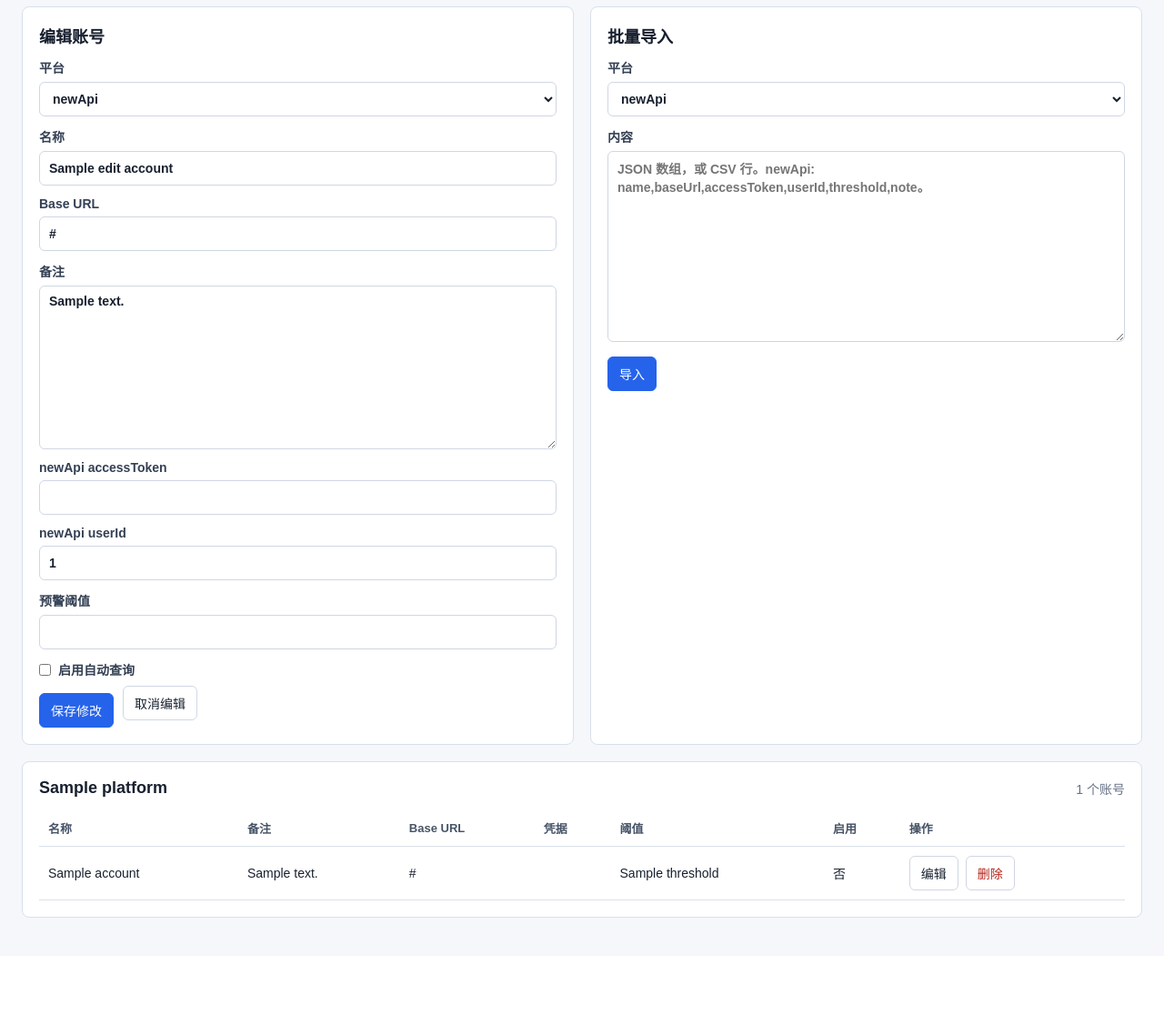
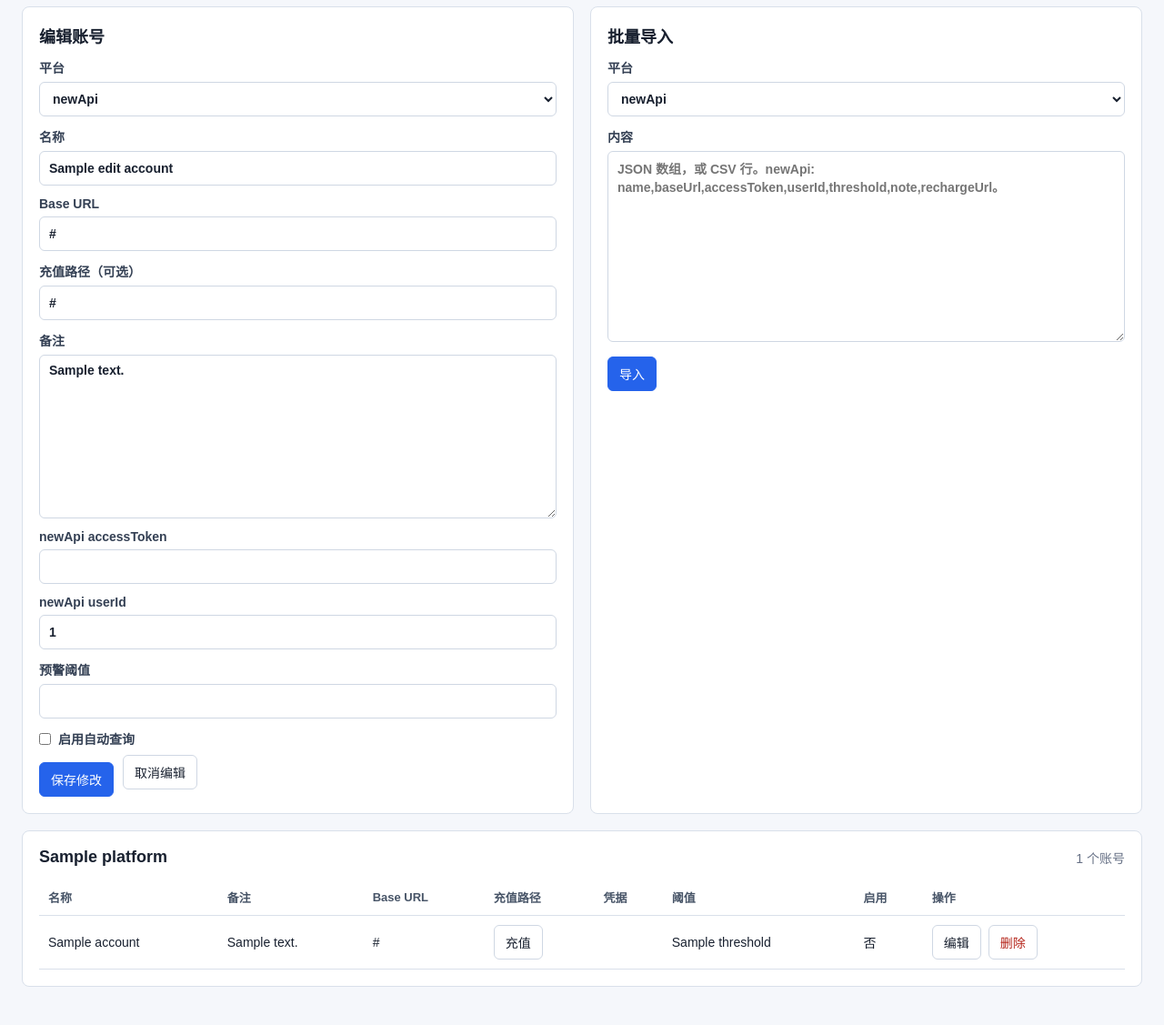
Before and after one commit to xianyvbang/price-monitoring, a FastAPI app: template app/templates/accounts.html in a window 1280 px wide. Shown: the part 156-1283 px from the top of the page at 91% size. Before the commit the page ends 1165 px from the top, so only its background shows below. Run offline with FastAPI, Linux system fonts and the light colour scheme; data comes from the database, SQL or seed files in the repository; the template is opened without the code that fills it: most values are stand-ins (such as "Sample title", 1, 10 or a date in 2020).

Commit message:
Add recharge links for accounts

```diff
--- a/app/main.py
+++ b/app/main.py
@@ -672,6 +672,7 @@ def _account_from_form(form: Any) -> dict[str, Any]:
             "name": form.get("name"),
             "base_url": form.get("base_url"),
             "note": form.get("note"),
+            "recharge_url": form.get("recharge_url"),
             "key_id": form.get("key_id"),
             "api_key": form.get("api_key"),
             "email": form.get("email"),
@@ -697,6 +698,7 @@ def _account_from_payload(payload: dict[str, Any]) -> dict[str, Any]:
         "name": name,
         "base_url": base_url,
         "note": payload.get("note") or payload.get("remark") or payload.get("remarks") or "",
+        "recharge_url": payload.get("recharge_url") or payload.get("rechargeUrl") or "",
         "key_id": payload.get("key_id") or payload.get("keyId"),
         "api_key": payload.get("api_key") or payload.get("apiKey"),
         "email": payload.get("email"),
@@ -735,6 +737,7 @@ def import_bulk_accounts(platform: str, bulk_text: str) -> int:
                             "api_key": parts[5],
                             "threshold": parts[6] if len(parts) > 6 else None,
                             "note": parts[7] if len(parts) > 7 else "",
+                            "recharge_url": parts[8] if len(parts) > 8 else "",
                         }
                     )
                 elif len(parts) >= 6:
@@ -747,6 +750,7 @@ def import_bulk_accounts(platform: str, bulk_text: str) -> int:
                             "api_key": parts[4],
                             "threshold": parts[5] if len(parts) > 5 else None,
                             "note": parts[6] if len(parts) > 6 else "",
+                            "recharge_url": parts[7] if len(parts) > 7 else "",
                         }
                     )
                 elif len(parts) >= 5:
@@ -758,6 +762,7 @@ def import_bulk_accounts(platform: str, bulk_text: str) -> int:
                             "api_key": parts[3],
                             "threshold": parts[4] if len(parts) > 4 else None,
                             "note": parts[5] if len(parts) > 5 else "",
+                            "recharge_url": parts[6] if len(parts) > 6 else "",
                         }
                     )
                 elif len(parts) >= 4:
@@ -768,6 +773,7 @@ def import_bulk_accounts(platform: str, bulk_text: str) -> int:
                             "api_key": parts[2],
                             "threshold": parts[3] if len(parts) > 3 else None,
                             "note": parts[4] if len(parts) > 4 else "",
+                            "recharge_url": parts[5] if len(parts) > 5 else "",
                         }
                     )
             if platform == "newApi" and len(parts) >= 4:
@@ -779,6 +785,7 @@ def import_bulk_accounts(platform: str, bulk_text: str) -> int:
                         "user_id": parts[3],
                         "threshold": parts[4] if len(parts) > 4 else None,
                         "note": parts[5] if len(parts) > 5 else "",
+                        "recharge_url": parts[6] if len(parts) > 6 else "",
                     }
                 )
     for item in items:
--- a/app/models.py
+++ b/app/models.py
@@ -84,6 +84,7 @@ class Database:
                     name TEXT NOT NULL,
                     base_url TEXT NOT NULL,
                     note TEXT,
+                    recharge_url TEXT,
                     key_id_enc TEXT,
                     api_key_enc TEXT,
                     email_enc TEXT,
@@ -149,6 +150,7 @@ class Database:
             self._migrate_accounts_key_id(conn)
             self._migrate_accounts_sub2api_login(conn)
             self._migrate_accounts_note(conn)
+            self._migrate_accounts_recharge_url(conn)
             self._migrate_accounts_group_rate_changed(conn)
             self._set_default(conn, "request_timeout", "15")
             self._set_default(conn, "query_interval", "30")
@@ -261,6 +263,13 @@ class Database:
             conn.execute("ALTER TABLE accounts ADD COLUMN note TEXT")
 
     @staticmethod
+    def _migrate_accounts_recharge_url(conn: sqlite3.Connection) -> None:
+        columns = conn.execute("PRAGMA table_info(accounts)").fetchall()
+        column_names = {row["name"] for row in columns}
+        if "recharge_url" not in column_names:
+            conn.execute("ALTER TABLE accounts ADD COLUMN recharge_url TEXT")
+
+    @staticmethod
     def _migrate_accounts_group_rate_changed(conn: sqlite3.Connection) -> None:
         columns = conn.execute("PRAGMA table_info(accounts)").fetchall()
         column_names = {row["name"] for row in columns}
@@ -351,6 +360,7 @@ class Database:
         now = utc_now()
         platform = data["platform"]
         note = str(data.get("note") or "").strip()
+        recharge_url = str(data.get("recharge_url") or "").strip()
         key_id = data.get("key_id")
         api_key = data.get("api_key")
         email = data.get("email")
@@ -370,14 +380,15 @@ class Database:
             conn.execute(
                 """
                 INSERT INTO accounts (
-                    platform, name, base_url, note, key_id_enc, api_key_enc, email_enc, password_enc,
+                    platform, name, base_url, note, recharge_url, key_id_enc, api_key_enc, email_enc, password_enc,
                     access_token_enc, user_id_enc,
                     threshold, is_enabled, created_at, updated_at
                 )
-                VALUES (?, ?, ?, ?, ?, ?, ?, ?, ?, ?, ?, ?, ?, ?)
+                VALUES (?, ?, ?, ?, ?, ?, ?, ?, ?, ?, ?, ?, ?, ?, ?)
                 ON CONFLICT(platform, name) DO UPDATE SET
                     base_url = excluded.base_url,
                     note = excluded.note,
+                    recharge_url = excluded.recharge_url,
                     key_id_enc = COALESCE(excluded.key_id_enc, accounts.key_id_enc),
                     api_key_enc = COALESCE(excluded.api_key_enc, accounts.api_key_enc),
                     email_enc = COALESCE(excluded.email_enc, accounts.email_enc),
@@ -393,6 +404,7 @@ class Database:
                     data["name"],
                     data["base_url"].rstrip("/"),
                     note,
+                    recharge_url,
                     key_id_enc,
                     api_key_enc,
                     email_enc,
@@ -418,6 +430,7 @@ class Database:
         now = utc_now()
         platform = data["platform"]
         note = str(data.get("note") or "").strip()
+        recharge_url = str(data.get("recharge_url") or "").strip()
         key_id = data.get("key_id")
         api_key = data.get("api_key")
         email = data.get("email")
@@ -437,7 +450,7 @@ class Database:
             conn.execute(
                 """
                 UPDATE accounts
-                SET platform = ?, name = ?, base_url = ?, note = ?,
+                SET platform = ?, name = ?, base_url = ?, note = ?, recharge_url = ?,
                     key_id_enc = COALESCE(?, key_id_enc),
                     api_key_enc = COALESCE(?, api_key_enc),
                     email_enc = COALESCE(?, email_enc),
@@ -452,6 +465,7 @@ class Database:
                     data["name"],
                     data["base_url"].rstrip("/"),
                     note,
+                    recharge_url,
                     key_id_enc,
                     api_key_enc,
                     email_enc,
--- a/app/templates/accounts.html
+++ b/app/templates/accounts.html
@@ -23,6 +23,7 @@
     data-initial-name="{{ edit_account.name }}"
     data-initial-base-url="{{ edit_account.base_url }}"
     data-initial-note="{{ edit_account.note or '' }}"
+    data-initial-recharge-url="{{ edit_account.recharge_url or '' }}"
     data-initial-key-id="{{ edit_account.key_id if edit_account else '' }}"
     data-initial-email="{{ edit_account.email if edit_account else '' }}"
     data-initial-user-id="{{ edit_account.user_id if edit_account else '' }}"
@@ -41,6 +42,7 @@
     </label>
     <label>名称<input name="name" required></label>
     <label>Base URL<input name="base_url" required></label>
+    <label>充值路径（可选）<input name="recharge_url" type="url" autocomplete="off"></label>
     <label>备注<textarea name="note" rows="3"></textarea></label>
     <label data-platform-field="sub2Api">sub2Api groupId（可选筛选）<input name="key_id" autocomplete="off"></label>
     <label data-platform-field="sub2Api">sub2Api apiKey<input name="api_key" type="password" autocomplete="off"></label>
@@ -86,6 +88,7 @@
           <th>名称</th>
           <th>备注</th>
           <th>Base URL</th>
+          <th>充值路径</th>
           <th>凭据</th>
           <th>阈值</th>
           <th>启用</th>
@@ -98,6 +101,13 @@
           <td>{{ account.name }}</td>
           <td class="note-cell">{{ account.note or "-" }}</td>
           <td>{{ account.base_url }}</td>
+          <td>
+            {% if account.recharge_url %}
+            <a class="button-link" href="{{ account.recharge_url }}" target="_blank" rel="noopener noreferrer">充值</a>
+            {% else %}
+            -
+            {% endif %}
+          </td>
           <td>
             {% if platform == "sub2Api" %}groupId筛选: {{ "已配置" if account.has_key_id else "未配置" }} / apiKey: {{ "已配置" if account.has_api_key else "未配置" }} / email: {{ "已配置" if account.has_email else "未配置" }} / password: {{ "已配置" if account.has_password else "未配置" }}{% endif %}
             {% if platform == "newApi" %}accessToken: {{ "已配置" if account.has_access_token else "未配置" }} / userId: {{ "已配置" if account.has_user_id else "未配置" }}{% endif %}
@@ -114,6 +124,7 @@
                 data-name="{{ account.name }}"
                 data-base-url="{{ account.base_url }}"
                 data-note="{{ account.note or '' }}"
+                data-recharge-url="{{ account.recharge_url or '' }}"
                 data-key-id="{{ account.key_id if account.key_id is defined else '' }}"
                 data-email="{{ account.email if account.email is defined else '' }}"
                 data-user-id="{{ account.user_id if account.user_id is defined else '' }}"
@@ -130,7 +141,7 @@
           </td>
         </tr>
         {% else %}
-        <tr><td colspan="7" class="empty">暂无账号</td></tr>
+        <tr><td colspan="8" class="empty">暂无账号</td></tr>
         {% endfor %}
       </tbody>
     </table>
@@ -139,8 +150,8 @@
 {% endfor %}
 <script>
   const bulkPlaceholders = {
-    newApi: "JSON 数组，或 CSV 行。newApi: name,baseUrl,accessToken,userId,threshold,note。",
-    sub2Api: "JSON 数组，或 CSV 行。sub2Api: name,baseUrl,email,password,apiKey,threshold,note；可选筛选指定组：name,baseUrl,groupId,email,password,apiKey,threshold,note。"
+    newApi: "JSON 数组，或 CSV 行。newApi: name,baseUrl,accessToken,userId,threshold,note,rechargeUrl。",
+    sub2Api: "JSON 数组，或 CSV 行。sub2Api: name,baseUrl,email,password,apiKey,threshold,note,rechargeUrl；可选筛选指定组：name,baseUrl,groupId,email,password,apiKey,threshold,note,rechargeUrl。"
   };
 
   document.querySelectorAll("[data-account-form]").forEach((form) => {
@@ -167,6 +178,7 @@
       select.value = account.platform || "newApi";
       form.elements.name.value = account.name || "";
       form.elements.base_url.value = account.baseUrl || "";
+      form.elements.recharge_url.value = account.rechargeUrl || "";
       form.elements.note.value = account.note || "";
       form.elements.threshold.value = account.threshold || "";
       form.elements.is_enabled.checked = account.isEnabled === "true";
@@ -208,6 +220,7 @@
         platform: form.dataset.initialPlatform,
         name: form.dataset.initialName,
         baseUrl: form.dataset.initialBaseUrl,
+        rechargeUrl: form.dataset.initialRechargeUrl,
         note: form.dataset.initialNote,
         keyId: form.dataset.initialKeyId,
         email: form.dataset.initialEmail,
--- a/app/templates/dashboard.html
+++ b/app/templates/dashboard.html
@@ -79,6 +79,9 @@
           <td>
             <div class="actions">
               <a class="button-link" href="{{ account.base_url }}" target="_blank" rel="noopener noreferrer">打开</a>
+              {% if account.recharge_url %}
+              <a class="button-link" href="{{ account.recharge_url }}" target="_blank" rel="noopener noreferrer">充值</a>
+              {% endif %}
               <button type="button" data-account-query data-account-id="{{ account.id }}">查询</button>
               {% if platform == "sub2Api" %}
               <button type="button" data-group-query data-account-id="{{ account.id }}">查组</button>
```
Also changed, not shown: tests/test_account_edit.py (+3 -0 lines), tests/test_group_query_ui.py (+4 -0 lines), tests/test_models.py (+3 -0 lines).
